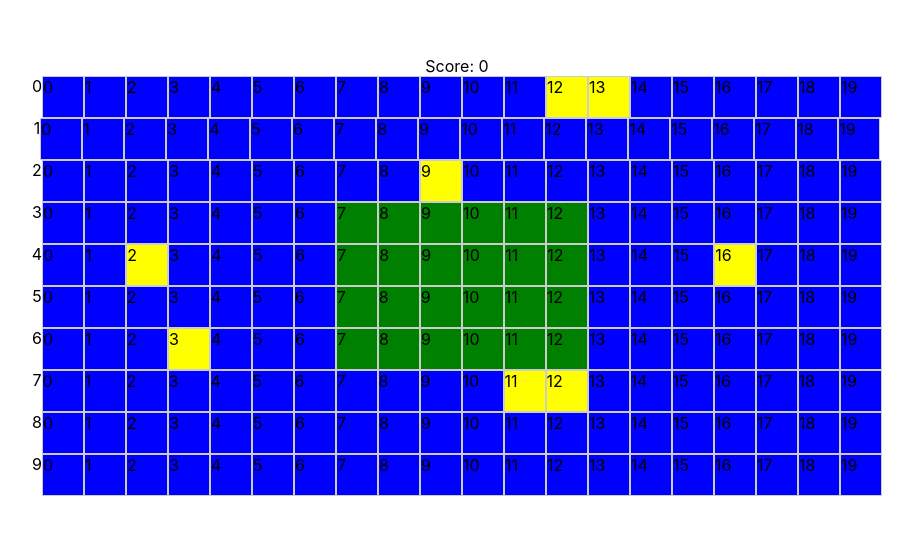
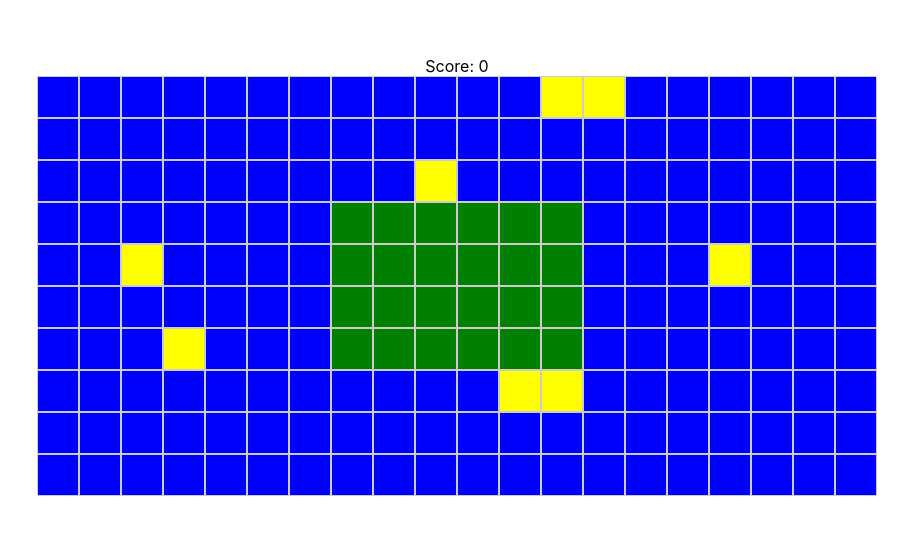
Before and after one commit to Terminator1601/FOG-20x10-game, a React (Create React App) app: page / in a window 1280 px wide. Shown: the part 124-658 px from the top of the page, without its empty margins (183-1096 px from the left). Built offline with nearby package versions, Linux system fonts and the light colour scheme.

Commit message:
removed the numbering

```diff
--- a/src/components/Grid.jsx
+++ b/src/components/Grid.jsx
@@ -68,7 +68,7 @@ const Grid = () => {
     grid.push(
       <div key={`row${rowIndex}`} className="row">
         {" "}
-        {rowIndex}
+
         {Array.from({ length: gridCols }, (_, colIndex) => {
           const isGreen = isGreenCell(rowIndex, colIndex);
           // Check if current cell is a food cell
@@ -81,7 +81,7 @@ const Grid = () => {
               }`}
               onClick={() => handleCellClick(rowIndex, colIndex)} // Attach onClick event handler
             >
-              {colIndex}
+
             </div>
           );
         })}
```
